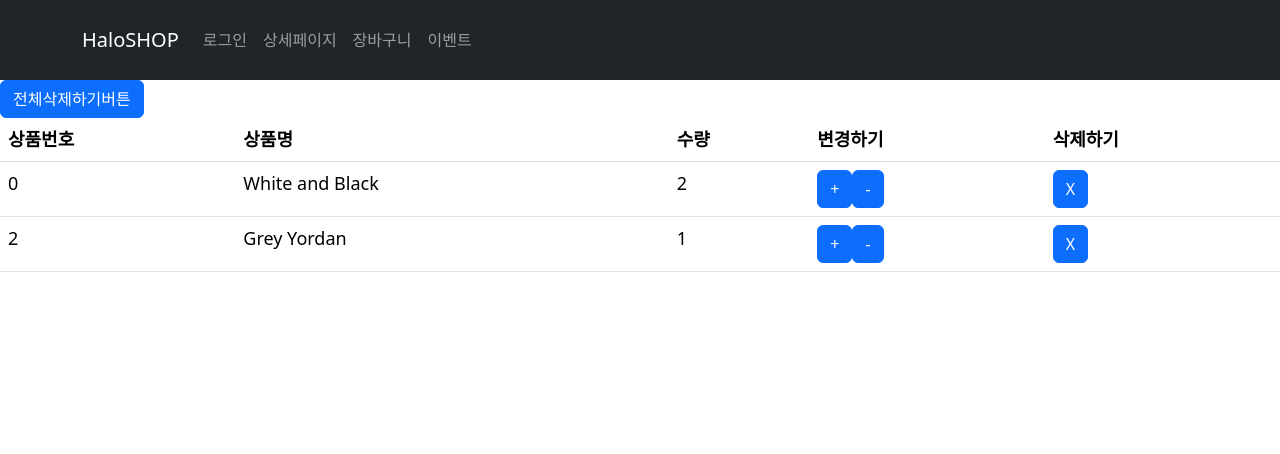
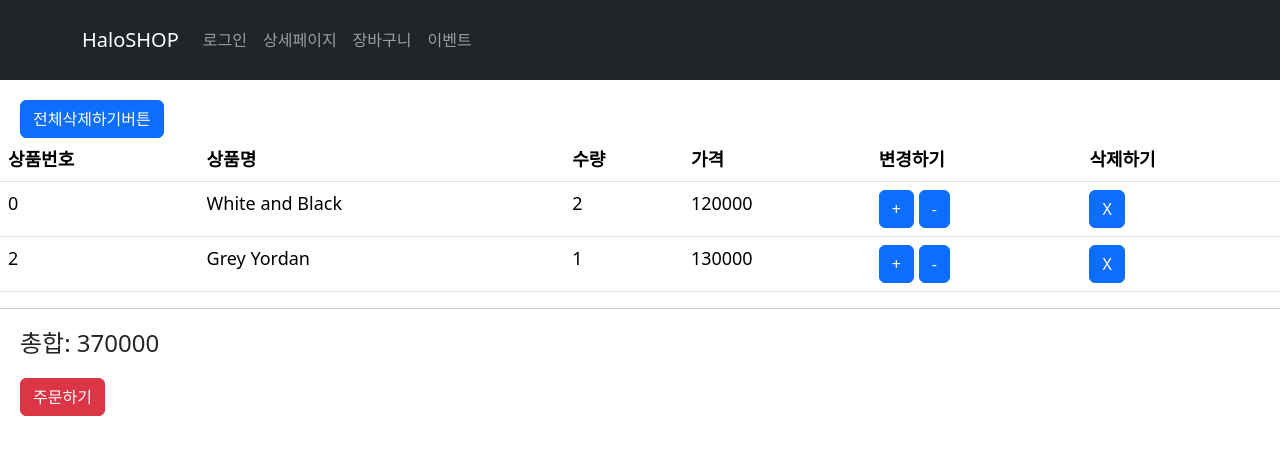
Before and after one commit to jingu0318/shop, a React (Vite) app: page /cart in a window 1280 px wide. Shown: the top 454 px of the page. Built offline with nearby package versions, Linux system fonts and the light colour scheme.

Commit message:
수량 확인질문 및 장바구니 이동 , price 및 총합 추가

```diff
--- a/src/pages/Cart.jsx
+++ b/src/pages/Cart.jsx
@@ -6,18 +6,20 @@ function Cart() {
 
     // const {user, changeName} = useUser();
     const {cart, addCount, bddCount, removeItem, removeAll} = useCart();
+    let total = 0
 
     return(
         <div>
             {/* <h6>{user}의 장바구니</h6>
             <button onClick={() => changeName()}>+</button> */}
-            <Button onClick ={() => removeAll()}>전체삭제하기버튼</Button>
+            <Button onClick ={() => removeAll()} style={{marginTop : '20px', marginLeft : '20px'}} >전체삭제하기버튼</Button>
             <Table>
                 <thead>
                     <tr>
                     <th>상품번호</th>
                     <th>상품명</th>
                     <th>수량</th>
+                    <th>가격</th>
                     <th>변경하기</th>
                     <th>삭제하기</th>
                     </tr>
@@ -25,14 +27,16 @@ function Cart() {
                 <tbody>
                     {
                         cart.map((a,i)=>{
+                            total += parseInt(a.count) * parseInt(a.price)
                             return(
                                 <tr key={i}>
                                 <td>{a.id}</td>
                                 <td>{a.name}</td>
                                 <td>{a.count}</td>
+                                <td>{a.price}</td>
                                 <td>
-                                    <Button onClick={() => addCount(a.id)}>+</Button>
-                                    <Button onClick={() => bddCount(a.id)}>-</Button>
+                                    <Button onClick={() => addCount(a.id)} style={{marginRight : '5px'}}>+</Button>
+                                    <Button onClick={() => bddCount(a.id)} >-</Button>
                                 </td>
                                 <td>
                                     <Button onClick={() => removeItem(a.id)}>X</Button>
@@ -43,6 +47,9 @@ function Cart() {
                     }
                 </tbody>
             </Table>
+            <hr/>
+            <h4 style={{margin : '20px'}} >총합: {total}</h4>
+            <button className="btn btn-danger" style={{marginLeft : '20px'}} onClick={()=>{ }} >주문하기</button>
         </div>
     )
 }
--- a/src/pages/Detail.jsx
+++ b/src/pages/Detail.jsx
@@ -1,5 +1,5 @@
 import { useState, useEffect } from "react";
-import { useParams } from "react-router-dom";
+import { useNavigate, useParams } from "react-router-dom";
 import {Nav, InputGroup, Form, Card, Button} from "react-bootstrap";
 import { useCart } from './../store copy.jsx';
 import { useLike } from './../hooks/useLike.jsx';
@@ -8,6 +8,7 @@ import { useLike } from './../hooks/useLike.jsx';
 function Detail (props) {
 
     let{id} = useParams();
+    let navigate = useNavigate();
     let [숫자값, 숫자값변경] = useState(0);
     let url = "https://codingapple1.github.io/shop/shoes"+(parseInt(id)+1)+".jpg"
     let shoe = props.shoes.find((a) => a.id == id)
@@ -26,15 +27,25 @@ function Detail (props) {
             localStorage.setItem('watched', JSON.stringify(꺼낸거));
         }
 
-      }, []);
+    }, []);
 
-      useEffect(()=>{
+    useEffect(()=>{
         let a = setTimeout(()=>{ setCn('end') } , 100)
         return() => {
             clearTimeout(a)
             setCn('')
         }
-      }, [shoe])
+    }, [shoe])
+
+   function movePage(){
+        const result = window.confirm(숫자값 + "개를 장바구니에 추가하시겠습니까?");
+        if (result) {
+            addItem( {id : shoe.id, name : shoe.title, count : 숫자값, price : shoe.price} )
+            navigate('/cart')
+        } else {
+            null
+        }
+   }
 
     return(
         <>
@@ -54,8 +65,8 @@ function Detail (props) {
                     <p>{shoe.content}</p>
                     <p>{shoe.price}원</p>
                     <button className="btn btn-danger" style={{marginBottom : '20px'}} onClick={()=>{
-                        addItem( {id : shoe.id, name : shoe.title, count : 숫자값} )
-                    }} >주문하기</button>
+                        movePage()
+                    }} >장바구니 추가</button>
                     </div>
                 </div>
             </div>
--- a/src/store copy.jsx
+++ b/src/store copy.jsx
@@ -8,8 +8,8 @@ export const useUser = create((set) => ({
 
 export const useCart = create((set) => ({
   cart: [
-    { id: 0, name: 'White and Black', count: 2 },
-    { id: 2, name: 'Grey Yordan', count: 1 }
+    { id: 0, name: 'White and Black', count: 2, price : 120000 },
+    { id: 2, name: 'Grey Yordan', count: 1, price : 130000 }
   ],
 
   // 🔥 기존 배열을 새로운 배열로 업데이트해야 React가 상태 변경을 감지함!
```
